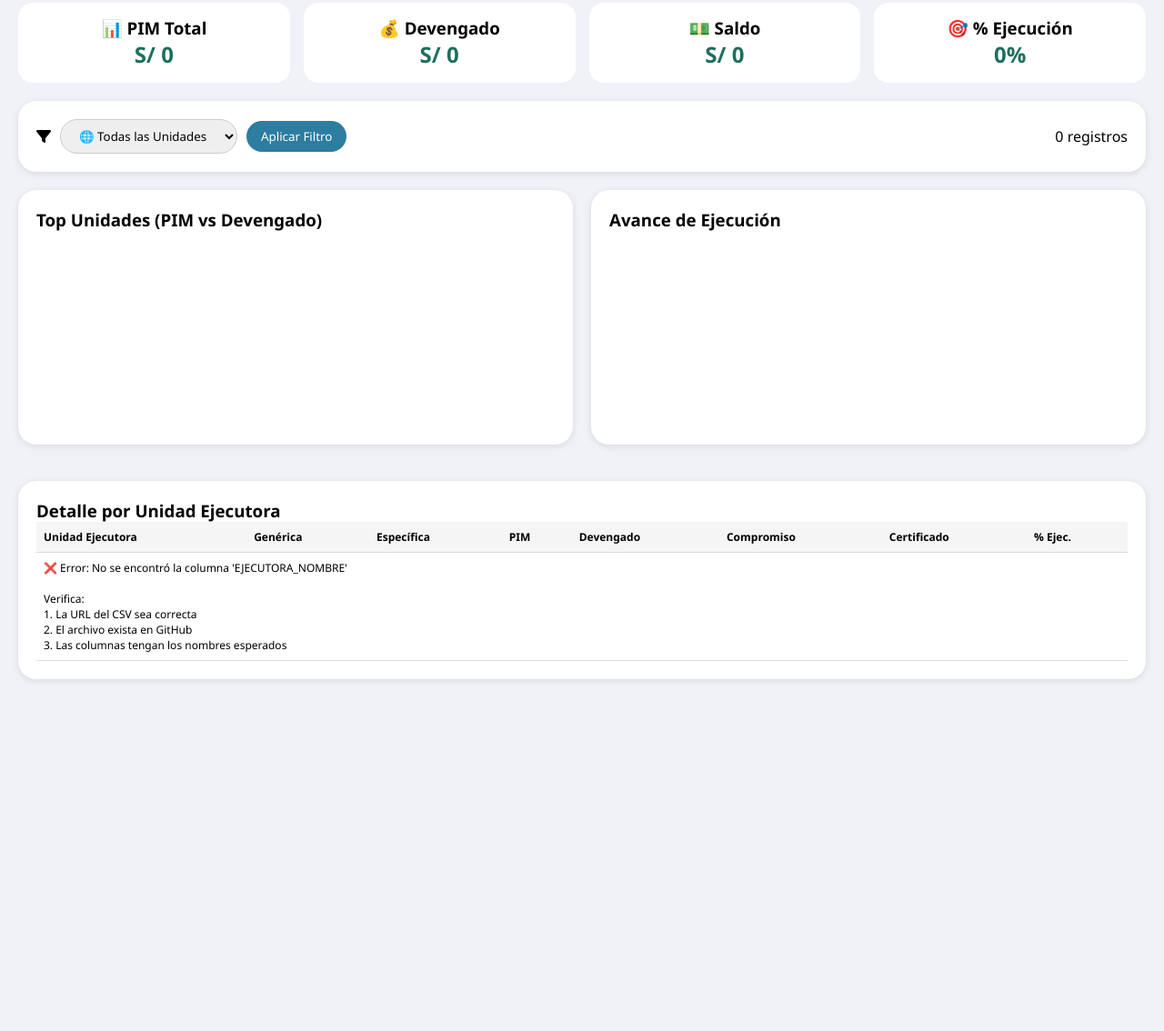
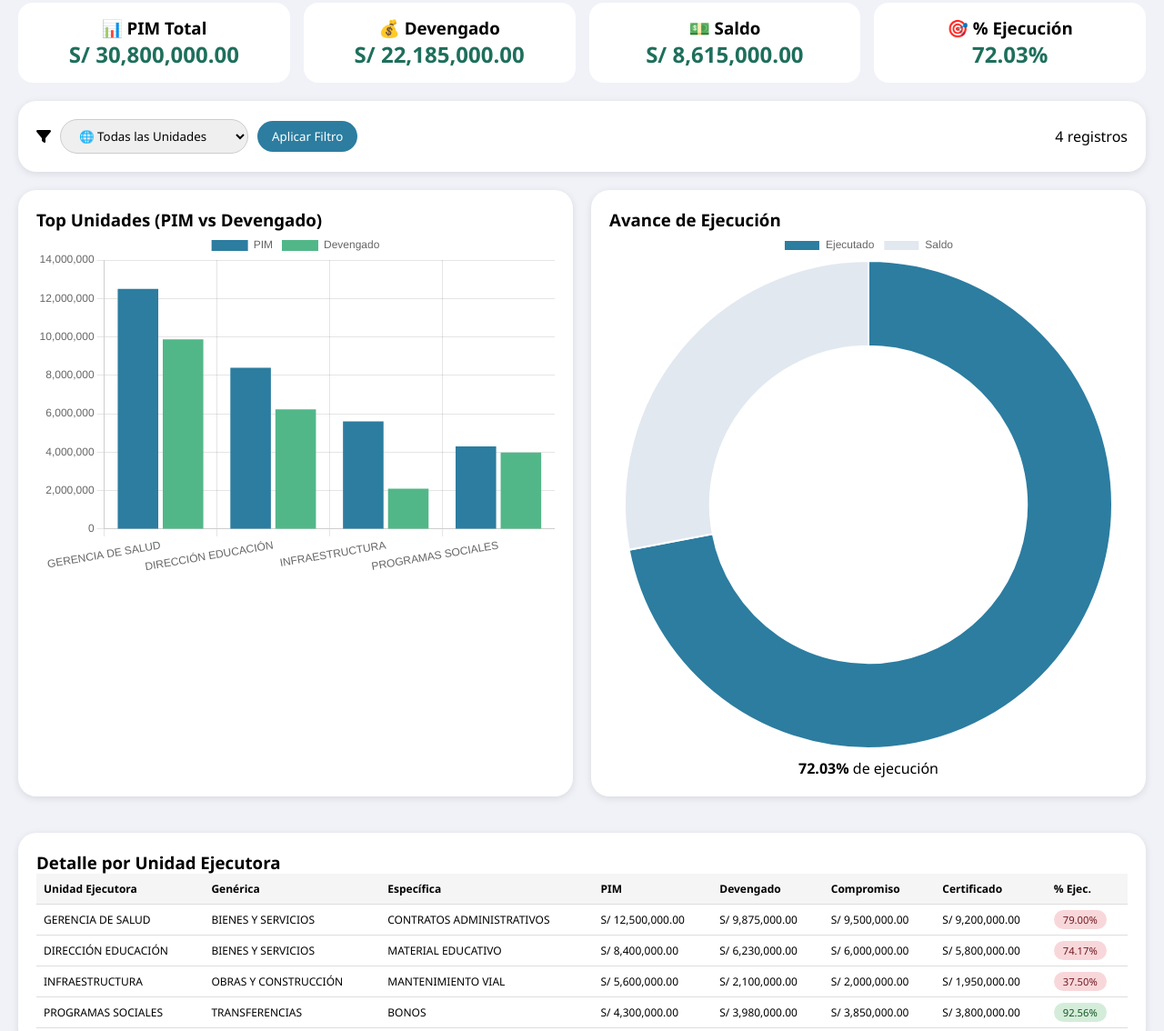
Before and after one commit to grppatpuno-afk/index.html, a plain HTML site: page index.html in a window 1280 px wide. Shown: the part 142-1276 px from the top of the page at 91% size. Before the commit the page ends 929 px from the top, so only its background shows below. Drawn offline with nearby package versions, Linux system fonts and the light colour scheme.

Commit message:
Update index.html

```diff
--- a/index.html
+++ b/index.html
@@ -78,7 +78,7 @@
 
 <script>
     // 🔴 CAMBIA ESTA URL POR LA DE TU CSV 🔴
-    const URL_CSV = "https://raw.githubusercontent.com/grppatpuno-afk/index.html/refs/heads/main/index.html";
+    const URL_CSV = "https://raw.githubusercontent.com/grppatpuno-afk/index.html/refs/heads/main/datos_prueba.csv";
 
     let datos = [];
     let datosFiltrados = [];
```
